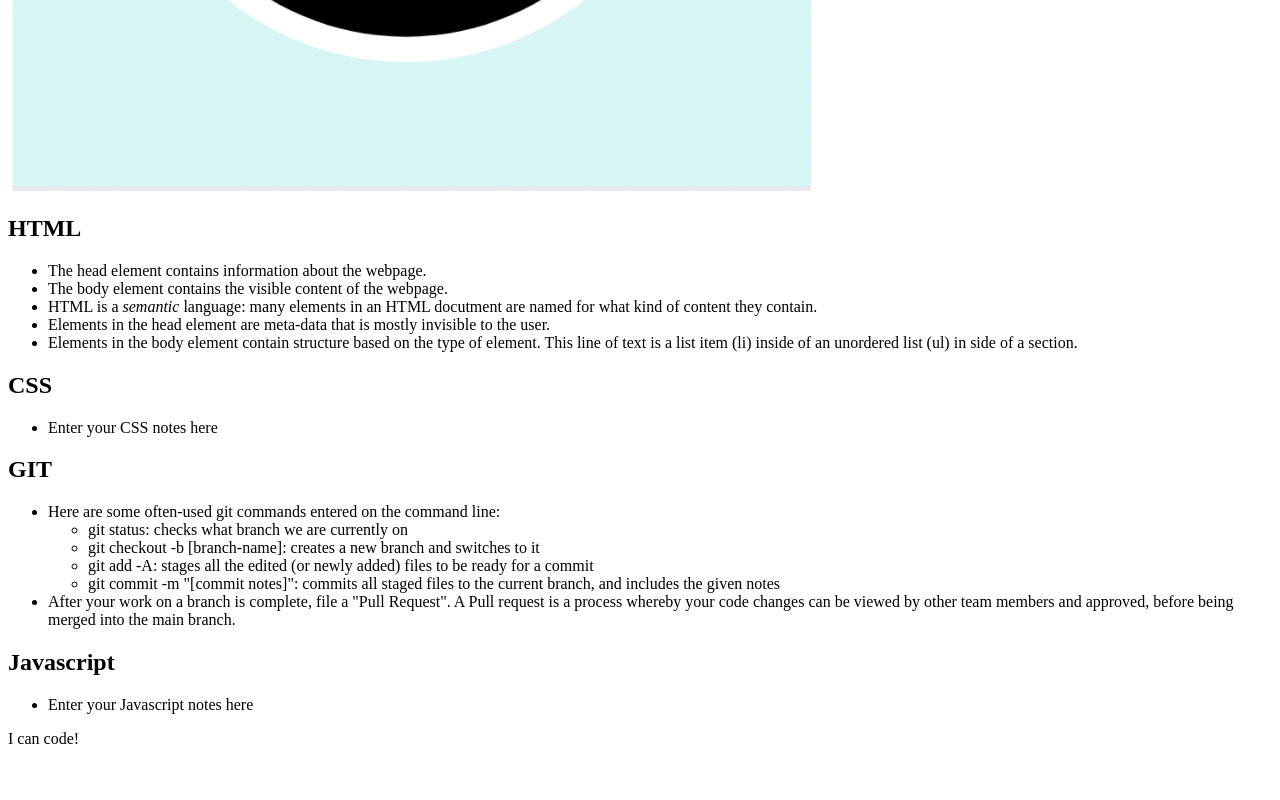
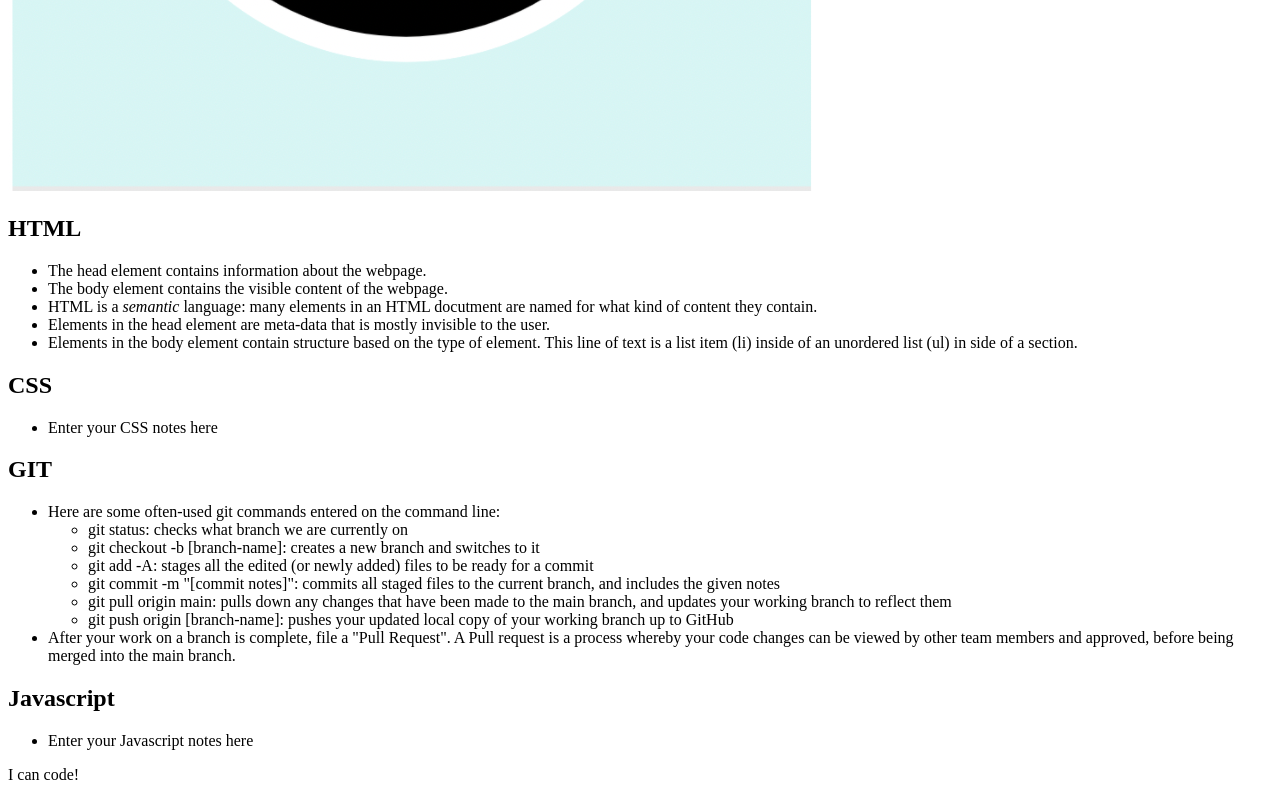
Before and after one commit to lkalliance/prework-study-guide, a plain HTML site: page index.html in a window 1280 px wide. Shown: the part 665-1465 px from the top of the page. Before the commit the page ends 1429 px from the top, so only its background shows below. Drawn offline with Linux system fonts and the light colour scheme.

Commit message:
added a couple more bullet points to the git section

```diff
--- a/index.html
+++ b/index.html
@@ -39,6 +39,8 @@
               <li>git checkout -b [branch-name]: creates a new branch and switches to it</li>
               <li>git add -A: stages all the edited (or newly added) files to be ready for a commit</li>
               <li>git commit -m "[commit notes]": commits all staged files to the current branch, and includes the given notes</li>
+              <li>git pull origin main: pulls down any changes that have been made to the main branch, and updates your working branch to reflect them</li>
+              <li>git push origin [branch-name]: pushes your updated local copy of your working branch up to GitHub</li>
             </ul>
             <li>After your work on a branch is complete, file a "Pull Request". A Pull request is a process whereby your code changes can be viewed by other team members and approved, before being merged into the main branch.</li>
           </li>
```
